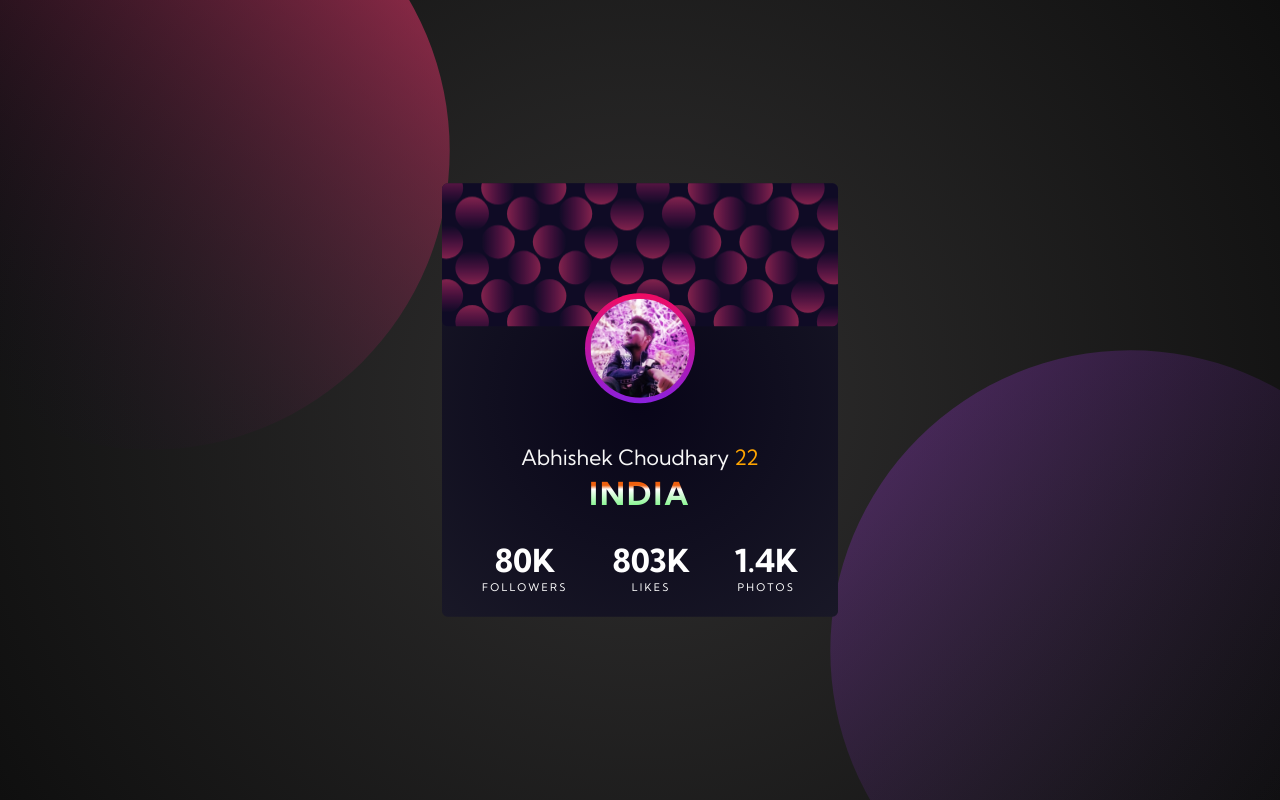
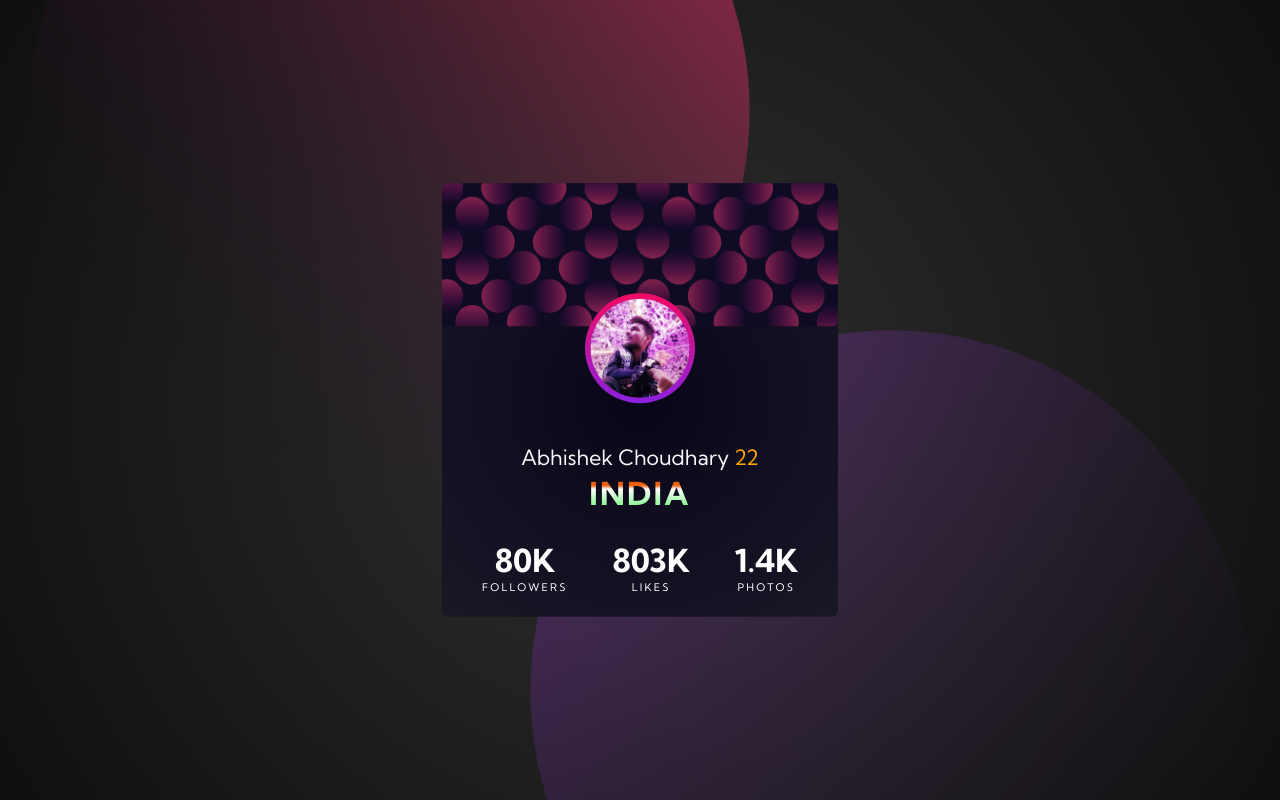
Before and after one commit to dazzlerabhi30800/FrontEndMentorProjectRetake, a plain HTML site: page index.html in a window 1280 px wide. Drawn offline with Linux system fonts and the light colour scheme.

Commit message:
Fixed svgs

```diff
--- a/style.css
+++ b/style.css
@@ -56,27 +56,35 @@ main {
 
 .svg--top {
     position: absolute;
-    width: 600px;
-    height: 600px;
+    min-width: 300px;
+    height: 90%;
+    max-height: 900px;
+    min-width: 300px;
+    width: 100%;
+    max-width: 1000px;
     background-image: url('./images/bg-pattern-top.svg');
     background-repeat: no-repeat;
     background-size: contain;
     background-position: top right;
-    top: -150px;
-    left: -150px;
+    top: -250px;
+    left: -250px;
     z-index: 1;
 }
 
 .svg--bottom {
     position: absolute;
-    width: 600px;
-    height: 600px;
+    min-width: 300px;
+    height: 90%;
+    max-height: 900px;
+    min-width: 300px;
+    width: 100%;
+    max-width: 1000px;
     background-image: url('./images/bg-pattern-bottom.svg');
     background-repeat: no-repeat;
     background-size: contain;
     background-position: bottom left;
-    bottom: -150px;
-    right: -150px;
+    bottom: -250px;
+    right: -250px;
     z-index: 1;
 }
 
```
